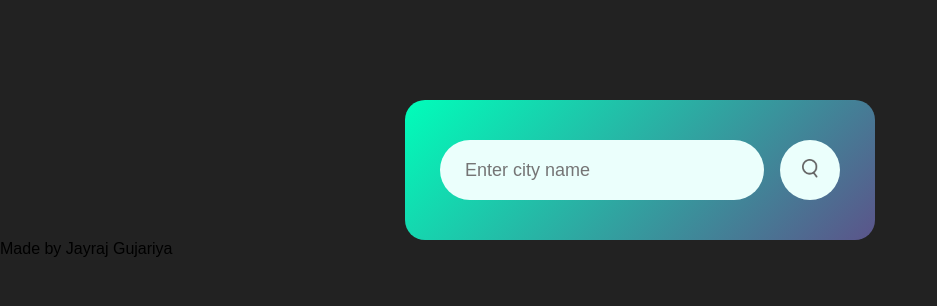
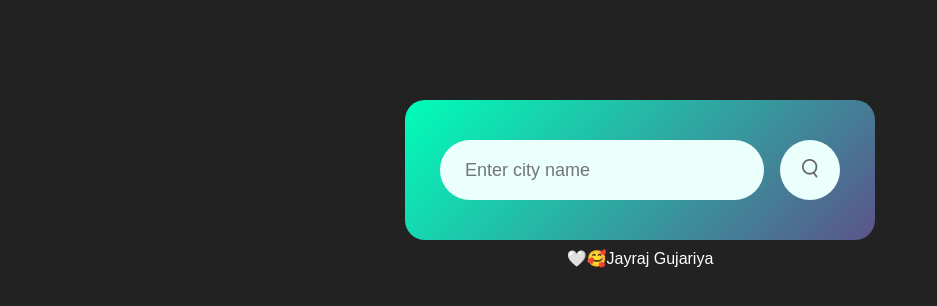
Before and after one commit to JayrajGujariya/WeatherApp, a plain HTML site: page index.html in a window 1280 px wide. Shown: the whole page, without its empty margins (0-937 px from the left). Drawn offline with Linux system fonts and the light colour scheme.

Commit message:
emoji and css added in footer

```diff
--- a/index.html
+++ b/index.html
@@ -53,7 +53,7 @@
     </div>
     <footer>
       <div class="copyright">
-        <p>Made by Jayraj Gujariya</p>
+        <p>	🤍🥰Jayraj Gujariya</p>
     </div>
     </footer>
     <script src="index.js"></script>
--- a/style.css
+++ b/style.css
@@ -90,3 +90,11 @@ body{
     margin-top: 10px;
     display: none;
 }
+footer{
+    display: flex;
+    background: #222;
+    color: white;
+    padding: 9px 20px;
+    align-items: center;
+    justify-content: center;
+}
```
